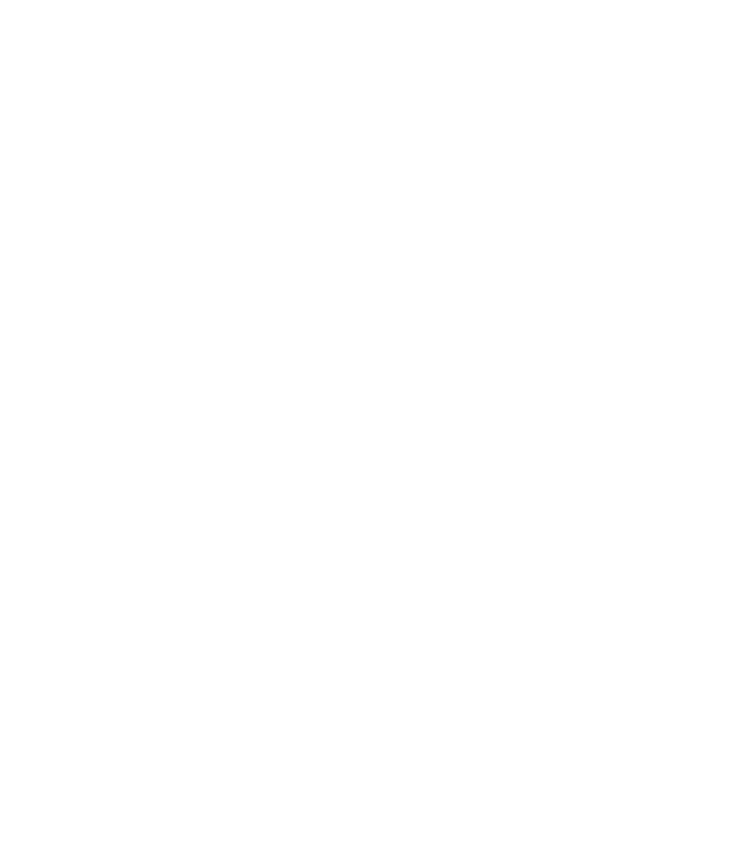
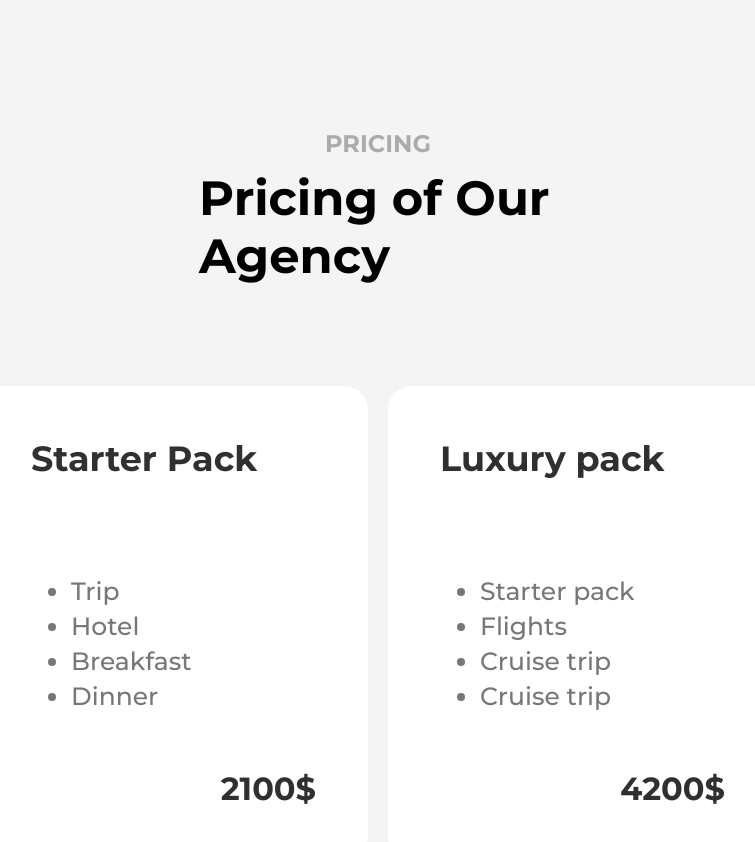
Before and after one commit to Anuna29/pinetour, a React (Create React App) app: page / in a window 1280 px wide. Shown: the part 2160-3002 px from the top of the page, without its empty margins (262-1017 px from the left). Before the commit the page ends 2039 px from the top, so only its background shows below. Built offline with nearby package versions, Linux system fonts and the light colour scheme.

Commit message:
added pricing section

```diff
--- a/src/App.js
+++ b/src/App.js
@@ -1,4 +1,4 @@
-import { Destination, Header, Hero } from "./components";
+import { Destination, Header, Hero, Pricing } from "./components";
 
 export function App() {
   return (
@@ -6,6 +6,7 @@
      <Header />
      <Hero />
      <Destination />
+     <Pricing />
     </div>
   );
 };
--- a/src/components/destination/Destination.css
+++ b/src/components/destination/Destination.css
@@ -3,7 +3,7 @@
   width: 1200px;
   margin: 0 auto;
   display: flex;
-  padding-top: 150px;
+  padding-top: 200px;
 }
 
 #destination-left {
@@ -12,14 +12,14 @@
   flex-direction: column;
 }
 
-#destination-subtitle {
+#subtitle {
   font-size: 24px;
   font-weight: 700;
   line-height: 29.26px;
   color: #ababab;
 }
 
-#destination-title {
+#title {
   font-size: 48px;
   font-weight: 700;
   line-height: 58.51px;
--- a/src/components/destination/Destination.js
+++ b/src/components/destination/Destination.js
@@ -6,8 +6,8 @@
   return (
     <div id='destination-container'>
       <div id='destination-left'>
-        <div id='destination-subtitle'>Tours | 6 DAYS</div>
-        <div id='destination-title'>Destination of
+        <div id='subtitle'>Tours | 6 DAYS</div>
+        <div id='title'>Destination of
         Our Agency</div>
         <div id='destination-map'>
           {destinations.map((destination,index) => (
--- a/src/components/index.js
+++ b/src/components/index.js
@@ -1,3 +1,4 @@
 export * from "./header"
 export * from "./hero"
 export * from "./destination"
+export * from "./pricing"
--- /dev/null
+++ b/src/components/pricing/Pricing.css
@@ -0,0 +1,61 @@
+#pricing-container {
+  padding-top: 200px;
+  padding-bottom: 300px;
+  max-width: 1200px;
+  margin: 0 auto;
+  display: flex;
+  flex-direction: column;
+  align-items: center;
+}
+
+#pricing-cards {
+  margin-top: 100px;
+  display: flex;
+  gap: 20px;
+}
+
+.card {
+  width: 285px;
+  height: 370px;
+  border-radius: 24px;
+  border: 2px solid #fff;
+  background-color: #fff;
+  padding: 50px;
+  display: flex;
+  flex-direction: column;
+  justify-content: space-between;
+}
+
+#card-title {
+  font-size: 35px;
+  font-weight: 700;
+  line-height: 42px;
+  color: #303030;
+  margin-bottom: 40px;
+}
+
+.card-price {
+  font-size: 32px;
+  font-weight: 700;
+  line-height: 39.01px;
+  color: #303030;
+}
+
+.card li {
+  font-size: 25px;
+  font-weight: 500;
+  line-height: 35px;
+  color: #777;
+}
+
+#card-price {
+  font-size: 32px;
+  font-weight: 700;
+  line-height: 39.01px;
+  color: #303030;
+  text-align: end;
+}
+
+.card:hover {
+  border: 2px solid #18ba51;
+}
--- /dev/null
+++ b/src/components/pricing/Pricing.js
@@ -0,0 +1,34 @@
+import React from 'react'
+import './Pricing.css'
+
+export const Pricing = () => {
+  return (
+    <div id="pricing-container">
+      <div id="subtitle">PRICING</div>
+      <div id="title">Pricing of
+      Our Agency</div>
+      <div id="pricing-cards">
+        <div className='card'>
+          <span id="card-title">Starter Pack</span>
+          <ul>
+            <li>Trip</li>
+            <li>Hotel</li>
+            <li>Breakfast</li>
+            <li>Dinner</li>
+          </ul>
+          <span id='card-price'>2100$</span>
+        </div>
+        <div className='card'>
+        <span id="card-title">Luxury pack</span>
+          <ul>
+            <li>Starter pack</li>
+            <li>Flights</li>
+            <li>Cruise trip</li>
+            <li>Cruise trip</li>
+          </ul>
+          <span id='card-price'>4200$</span>
+        </div>
+      </div>
+    </div>
+  )
+}
--- /dev/null
+++ b/src/components/pricing/index.js
@@ -0,0 +1 @@
+export * from './Pricing';
--- a/src/index.css
+++ b/src/index.css
@@ -4,6 +4,7 @@
   font-family: "Montserrat";
   -webkit-font-smoothing: antialiased;
   -moz-osx-font-smoothing: grayscale;
+  background-color: #f4f4f4;
 }
 
 code {
```
